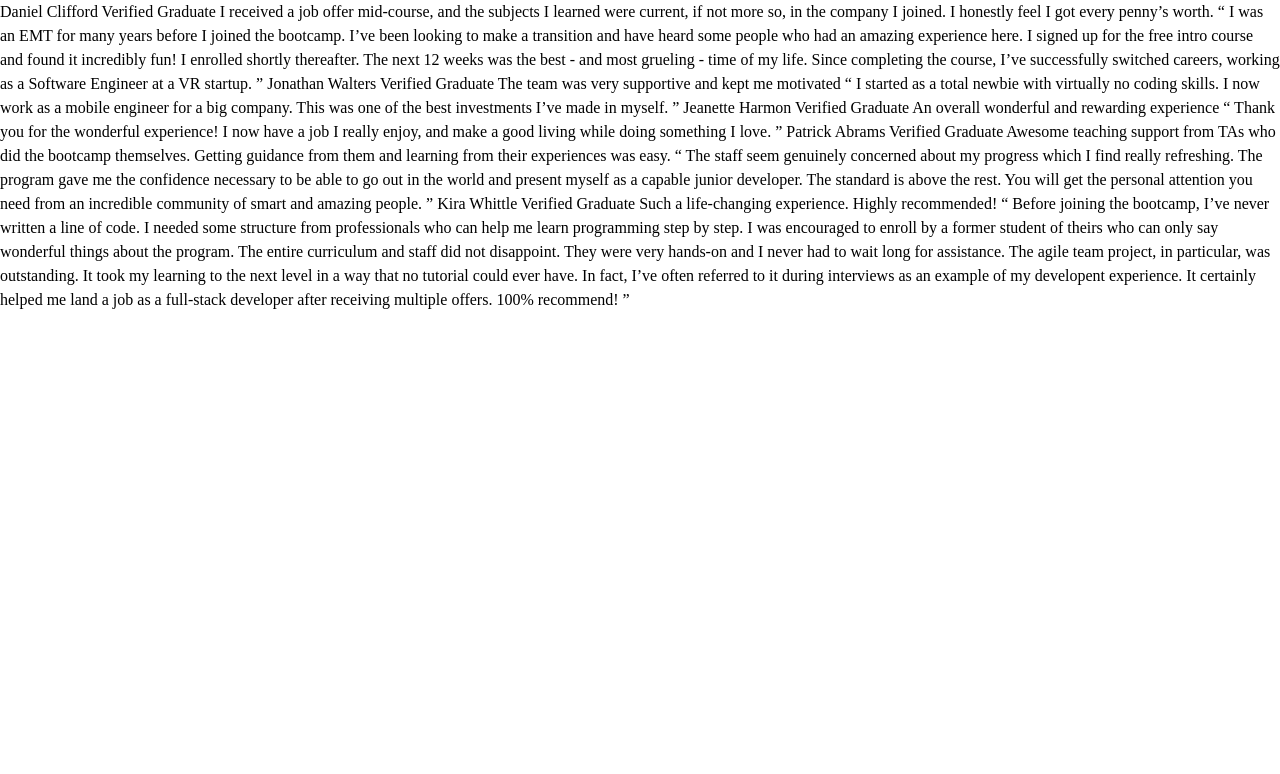
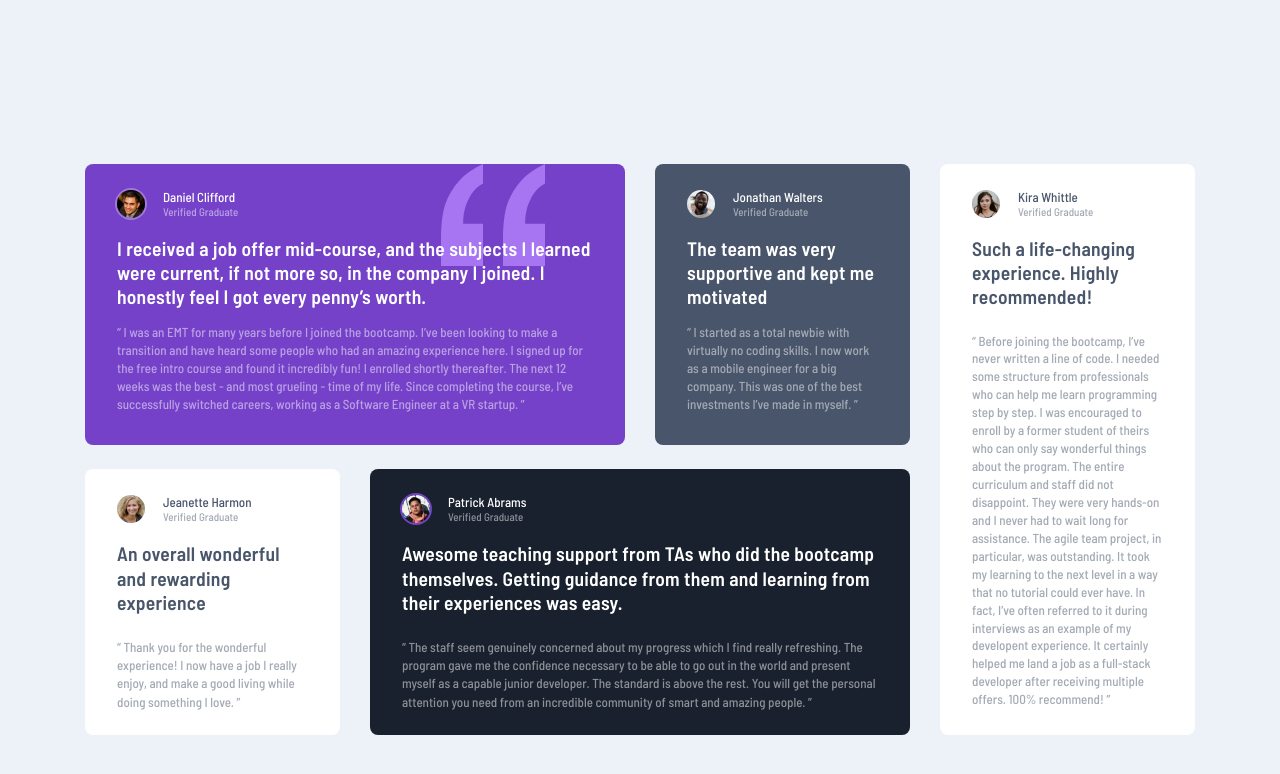
Before and after one commit to jeremymouzin/fem-7-testimonials-grid-section, a plain HTML site: page index.html in a window 1280 px wide. Drawn offline with Linux system fonts and the light colour scheme.

Commit message:
Desktop version done without box-shadows

```diff
--- a/index.html
+++ b/index.html
@@ -9,35 +9,109 @@
 
     <title>Frontend Mentor | Testimonials Grid Section</title>
 
+    <link rel="preconnect" href="https://fonts.googleapis.com" />
+    <link rel="preconnect" href="https://fonts.gstatic.com" crossorigin />
+    <link
+      href="https://fonts.googleapis.com/css2?family=Barlow+Semi+Condensed:wght@500;600&display=swap"
+      rel="stylesheet"
+    />
     <link rel="stylesheet" href="style.css" />
   </head>
   <body>
-    Daniel Clifford Verified Graduate I received a job offer mid-course, and the subjects I learned
-    were current, if not more so, in the company I joined. I honestly feel I got every penny’s
-    worth. “ I was an EMT for many years before I joined the bootcamp. I’ve been looking to make a
-    transition and have heard some people who had an amazing experience here. I signed up for the
-    free intro course and found it incredibly fun! I enrolled shortly thereafter. The next 12 weeks
-    was the best - and most grueling - time of my life. Since completing the course, I’ve
-    successfully switched careers, working as a Software Engineer at a VR startup. ” Jonathan
-    Walters Verified Graduate The team was very supportive and kept me motivated “ I started as a
-    total newbie with virtually no coding skills. I now work as a mobile engineer for a big company.
-    This was one of the best investments I’ve made in myself. ” Jeanette Harmon Verified Graduate An
-    overall wonderful and rewarding experience “ Thank you for the wonderful experience! I now have
-    a job I really enjoy, and make a good living while doing something I love. ” Patrick Abrams
-    Verified Graduate Awesome teaching support from TAs who did the bootcamp themselves. Getting
-    guidance from them and learning from their experiences was easy. “ The staff seem genuinely
-    concerned about my progress which I find really refreshing. The program gave me the confidence
-    necessary to be able to go out in the world and present myself as a capable junior developer.
-    The standard is above the rest. You will get the personal attention you need from an incredible
-    community of smart and amazing people. ” Kira Whittle Verified Graduate Such a life-changing
-    experience. Highly recommended! “ Before joining the bootcamp, I’ve never written a line of
-    code. I needed some structure from professionals who can help me learn programming step by step.
-    I was encouraged to enroll by a former student of theirs who can only say wonderful things about
-    the program. The entire curriculum and staff did not disappoint. They were very hands-on and I
-    never had to wait long for assistance. The agile team project, in particular, was outstanding.
-    It took my learning to the next level in a way that no tutorial could ever have. In fact, I’ve
-    often referred to it during interviews as an example of my developent experience. It certainly
-    helped me land a job as a full-stack developer after receiving multiple offers. 100% recommend!
-    ”
+    <main>
+      <article>
+        <header>
+          <address class="author">
+            <img src="images/image-daniel.jpg" alt="Daniel Clifford's face" />
+            <p>Daniel Clifford<br><span class="verified-graduate">Verified Graduate</span></p>
+          </address>
+          <h1>
+            I received a job offer mid-course, and the subjects I learned were current, if not more
+            so, in the company I joined. I honestly feel I got every penny’s worth.
+          </h1>
+        </header>
+        <p>
+          “ I was an EMT for many years before I joined the bootcamp. I’ve been looking to make a
+          transition and have heard some people who had an amazing experience here. I signed up for
+          the free intro course and found it incredibly fun! I enrolled shortly thereafter. The next
+          12 weeks was the best - and most grueling - time of my life. Since completing the course,
+          I’ve successfully switched careers, working as a Software Engineer at a VR startup. ”
+        </p>
+      </article>
+      <article>
+        <header>
+          <address class="author">
+            <img src="images/image-jonathan.jpg" alt="Jonathan Walters's face" /><p>
+               Jonathan Walters<br /><span
+                class="verified-graduate"
+                >Verified Graduate</span
+              >
+            </p>
+          </address>
+          <h1>The team was very supportive and kept me motivated</h1>
+        </header>
+        <p>
+          “ I started as a total newbie with virtually no coding skills. I now work as a mobile
+          engineer for a big company. This was one of the best investments I’ve made in myself. ”
+        </p>
+      </article>
+      <article>
+        <header>
+          <address class="author">
+            <img src="images/image-jeanette.jpg" alt="Jeanette Harmon's face" /> <p>
+              Jeanette Harmon<br /><span
+                class="verified-graduate"
+                >Verified Graduate</span
+              >
+            </p>
+          </address>
+          <h1>An overall wonderful and rewarding experience</h1>
+        </header>
+        <p>
+          “ Thank you for the wonderful experience! I now have a job I really enjoy, and make a good
+          living while doing something I love. ”
+        </p>
+      </article>
+      <article>
+        <header>
+          <address class="author">
+            <img src="images/image-patrick.jpg" alt="Patrick Abrams's face" />
+
+            <p>Patrick Abrams<br /><span class="verified-graduate">Verified Graduate</span></p>
+          </address>
+          <h1>
+            Awesome teaching support from TAs who did the bootcamp themselves. Getting guidance from
+            them and learning from their experiences was easy.
+          </h1>
+        </header>
+        <p>
+          “ The staff seem genuinely concerned about my progress which I find really refreshing. The
+          program gave me the confidence necessary to be able to go out in the world and present
+          myself as a capable junior developer. The standard is above the rest. You will get the
+          personal attention you need from an incredible community of smart and amazing people. ”
+        </p>
+      </article>
+      <article>
+        <header>
+          <address class="author">
+            <img src="images/image-kira.jpg" alt="Kira Whittle's face" />
+
+            <p>Kira Whittle<br /><span class="verified-graduate">Verified Graduate</span></p>
+          </address>
+          <h1>Such a life-changing experience. Highly recommended!</h1>
+        </header>
+        <p>
+          “ Before joining the bootcamp, I’ve never written a line of code. I needed some structure
+          from professionals who can help me learn programming step by step. I was encouraged to
+          enroll by a former student of theirs who can only say wonderful things about the program.
+          The entire curriculum and staff did not disappoint. They were very hands-on and I never
+          had to wait long for assistance. The agile team project, in particular, was outstanding.
+          It took my learning to the next level in a way that no tutorial could ever have. In fact,
+          I’ve often referred to it during interviews as an example of my developent experience. It
+          certainly helped me land a job as a full-stack developer after receiving multiple offers.
+          100% recommend! ”
+        </p>
+      </article>
+    </main>
   </body>
 </html>
--- a/style.css
+++ b/style.css
@@ -1,6 +1,8 @@
 /* CSS Reset */
 
-*, *::before, *::after {
+*,
+*::before,
+*::after {
   box-sizing: border-box;
 }
 
@@ -8,29 +10,190 @@
   margin: 0;
 }
 
+html {
+  font-size: 62.5%;
+}
+
 body {
   line-height: 1.5;
   -webkit-font-smoothing: antialiased;
   -moz-osx-font-smoothing: grayscale;
   text-rendering: optimizeLegibility;
+  font-size: 1.3rem;
 }
 
-img, picture, video, canvas, svg, iframe {
+img,
+picture,
+video,
+canvas,
+svg,
+iframe {
   display: block;
   max-inline-size: 100%;
   block-size: auto;
 }
 
-input, button, textarea, select {
+input,
+button,
+textarea,
+select {
   font: inherit;
 }
 
-p, h1, h2, h3, h4, h5, h6 {
+p,
+h1,
+h2,
+h3,
+h4,
+h5,
+h6 {
   overflow-wrap: break-word;
 }
 
 /* Variables */
 
 :root {
+  /* Colors */
+  --color-moderate-violet: hsl(263, 55%, 52%);
+  --color-very-dark-grayish-blue: hsl(217, 19%, 35%);
+  --color-very-dark-blackish-blue: hsl(219, 29%, 14%);
+  --color-white: white;
+  --color-white-transparent: rgba(255, 255, 255, 0.3);
+  --color-light-gray: hsl(0, 0%, 81%);
+  --color-light-grayish-blue: hsl(210, 46%, 95%);
 
+  /*
+  1. "Verified Graduate" has the same color as the person's name with 50% opacity
+  2. Review paragraphs inside the quotations have the same color as well, but are at 70% opacity
+  */
 }
+
+body {
+  font-family: 'Barlow Semi Condensed', sans-serif;
+  color: var(--color-white);
+  background-color: var(--color-light-grayish-blue);
+  display: grid;
+  justify-content: center;
+}
+
+main {
+  display: grid;
+  grid-template: 1fr 0.9fr / repeat(4, 1fr);
+  gap: 2.4rem 3rem;
+  max-inline-size: 1110px;
+  margin-block: 164px;
+  margin-inline: 2.4rem;
+}
+
+article {
+  padding: 2.4rem 3.2rem;
+  border-radius: 8px;
+  background-color: var(--color-white);
+}
+
+.author {
+  display: flex;
+  align-items: center;
+  gap: 1.6rem;
+  max-block-size: 3.2rem;
+  font-style: normal;
+  position: relative;
+  left: -2px;
+}
+
+address > p {
+  line-height: 1.1;
+}
+
+.verified-graduate {
+  font-size: 1.1rem;
+  color: color-mix(in srgb, currentColor 50%, transparent 50%);
+}
+
+article header img {
+  border-radius: 50%;
+  --border-width: 2px;
+  max-width: calc(3rem + var(--border-width));
+  border: 2px solid transparent;
+}
+
+article h1 {
+  font-weight: 600;
+  margin-block-start: 1.6rem;
+  line-height: 1.24;
+  letter-spacing: 0.25px;
+}
+
+article > p {
+  color: color-mix(in srgb, currentColor 50%, transparent 50%);
+  line-height: 1.4;
+  margin-block-start: 1.4rem;
+}
+
+/* Daniel */
+article:nth-child(1) {
+  position: relative;
+  z-index: 0;
+  background-color: var(--color-moderate-violet);
+  grid-row: 1;
+  grid-column: 1 / 3;
+}
+
+article:nth-child(1)::before {
+  content: url('images/bg-pattern-quotation.svg');
+  position: absolute;
+  z-index: -1;
+  inset-block-start: 0;
+  inset-inline-end: 80px;
+}
+
+article:nth-child(1) img {
+  border: var(--border-width) solid var(--color-white-transparent);
+}
+
+/* Jonathan */
+article:nth-child(2) {
+  background-color: var(--color-very-dark-grayish-blue);
+  grid-row: 1;
+  grid-column: 3;
+}
+
+article:nth-child(1),
+article:nth-child(2) {
+  padding-block-end: 3.2rem;
+}
+
+/* Jeannette */
+article:nth-child(3) {
+  grid-row: 2;
+  grid-column: 1;
+  color: var(--color-very-dark-grayish-blue);
+}
+
+/* Patrick */
+article:nth-child(4) {
+  background-color: var(--color-very-dark-blackish-blue);
+  grid-row: 2;
+  grid-column: 2 / 4;
+}
+
+article:nth-child(4) img {
+  border: var(--border-width) solid var(--color-moderate-violet);
+}
+
+/* Kira */
+article:nth-child(5) {
+  grid-row: 1 / 3;
+  grid-column: 4;
+  color: var(--color-very-dark-grayish-blue);
+}
+
+article:nth-child(5) > p {
+  line-height: 1.38;
+}
+
+article:nth-child(3) > p,
+article:nth-child(4) > p,
+article:nth-child(5) > p {
+  margin-block-start: 2.4rem;
+}
```
